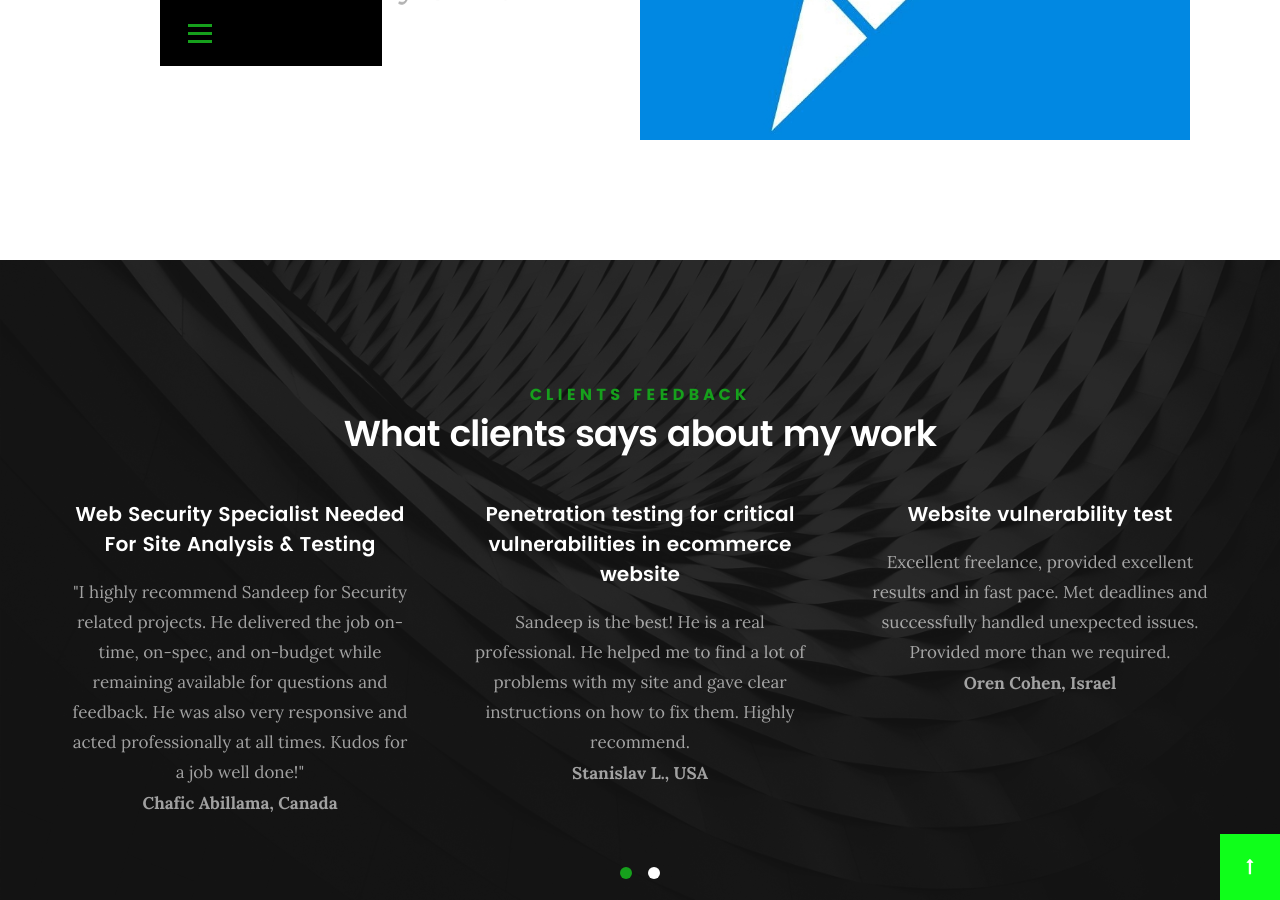
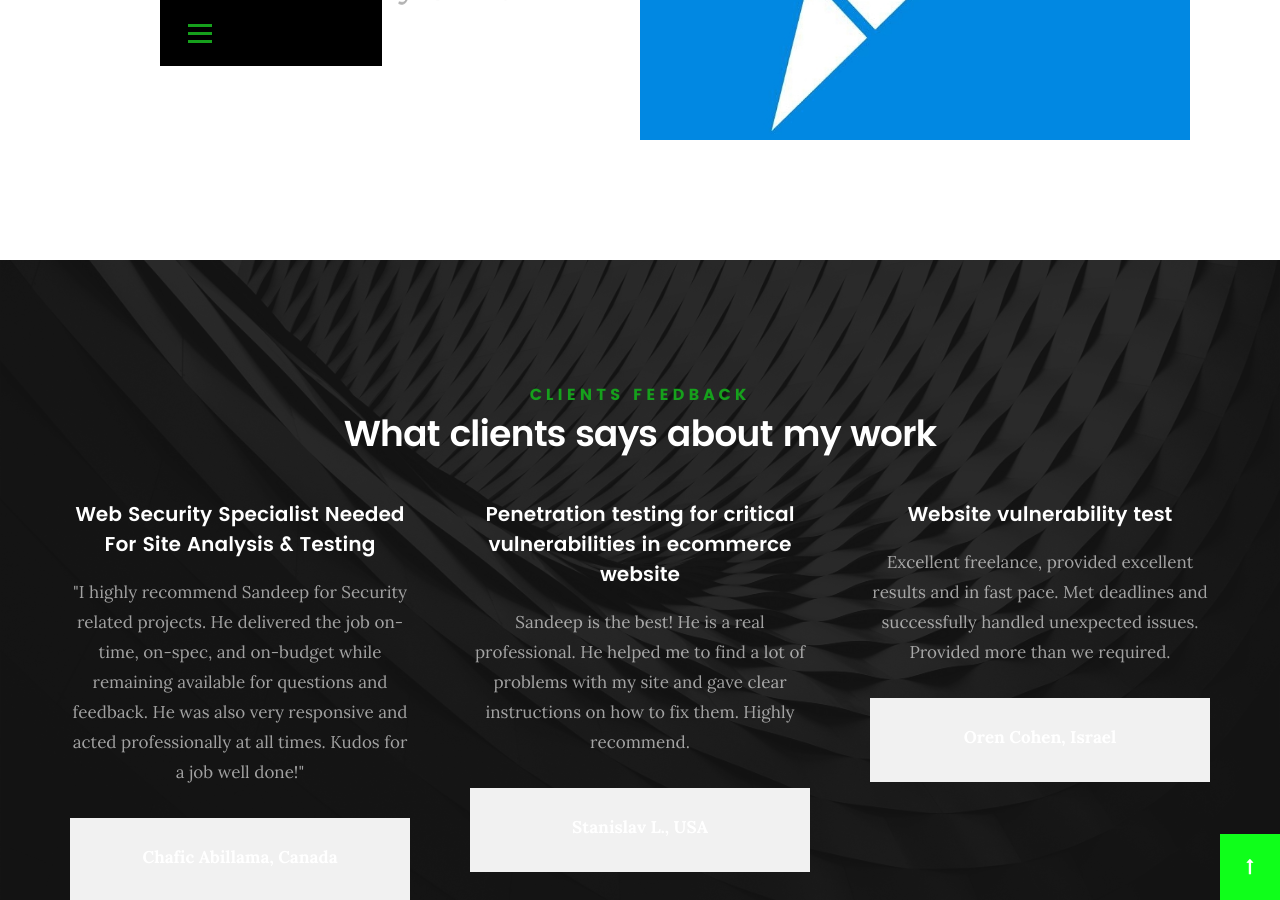
Before and after one commit to SandeepSainiProgrammer/portfolio, a Jekyll site: the page built from index.html, in a window 1280 px wide and 900 px high, scrolled down 5979 px. Built offline with Jekyll 4.4.1, drawn with Linux system fonts in a browser that asks for light colours; some web fonts are replaced.

```diff
--- a/index.html
+++ b/index.html
@@ -491,7 +491,7 @@ permalink: /
 					<h3>Web Security Specialist Needed For Site Analysis & Testing</h3>
 
 					<p class="desc">"I highly recommend Sandeep for Security related projects. He delivered the job on-time, on-spec, and on-budget while remaining available for questions and feedback. He was also very responsive and acted professionally at all times. Kudos for a job well done!"
-					<br><b>Chafic Abillama, Canada</b><br>
+					<pre><b>Chafic Abillama, Canada</b></pre>
 					</p>
 
 				</div>
@@ -507,7 +507,7 @@ permalink: /
 					<h3>Penetration testing for critical vulnerabilities in ecommerce website</h3>
 
 					<p class="desc">Sandeep is the best! He is a real professional. He helped me to find a lot of problems with my site and gave clear instructions on how to fix them. Highly recommend.
-					<br><b>Stanislav L., USA</b><br>
+					<pre><b>Stanislav L., USA</b></pre>
 					</p>
 
 				</div>
@@ -523,7 +523,7 @@ permalink: /
 					<h3> Website vulnerability test</h3>
 
 					<p class="desc">Excellent freelance, provided excellent results and in fast pace. Met deadlines and successfully handled unexpected issues. Provided more than we required.
-					<br><b>Oren Cohen, Israel</b><br>
+					<pre><b>Oren Cohen, Israel</b></pre>
 					</p>
 
 				</div>
@@ -539,7 +539,7 @@ permalink: /
 					<h3>Web App (ecommerce) and Network Penetration testing for major client</h3>
 
 					<p class="desc">Great penetration tester. Knowledgeable, available and communicates very well. Will be using again.
-					<br><b>Ahmed, Australia</b><br>
+					<pre><b>Ahmed, Australia</b></pre>
 					</p>
 
 				</div>
@@ -555,7 +555,7 @@ permalink: /
 					<h3>Pentesting a webapplication</h3>
 
 					<p class="desc">He did a very nice test and gave a detailed report with ways to fix issues found.
-					<br> <b>Rogier, Netherlands</b> <br>
+					<pre><b>Rogier, Netherlands</b></pre>
 					</p>
 
 				</div>
@@ -572,7 +572,7 @@ permalink: /
 					<h3>Penetration Test of External Network</h3>
 
 					<p class="desc">Good communication, fast work.
-					<br><b>GICT,Barbados</b><br>
+					<pre><b>GICT,Barbados</b></pre>
 					</p>
 
 				</div>
```
